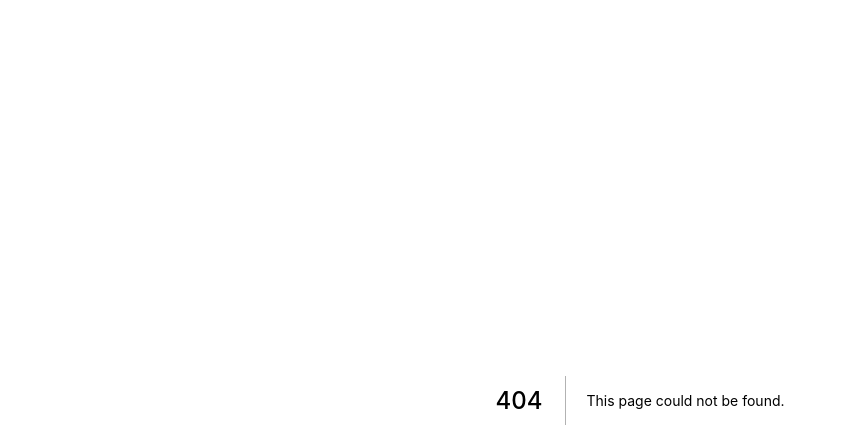
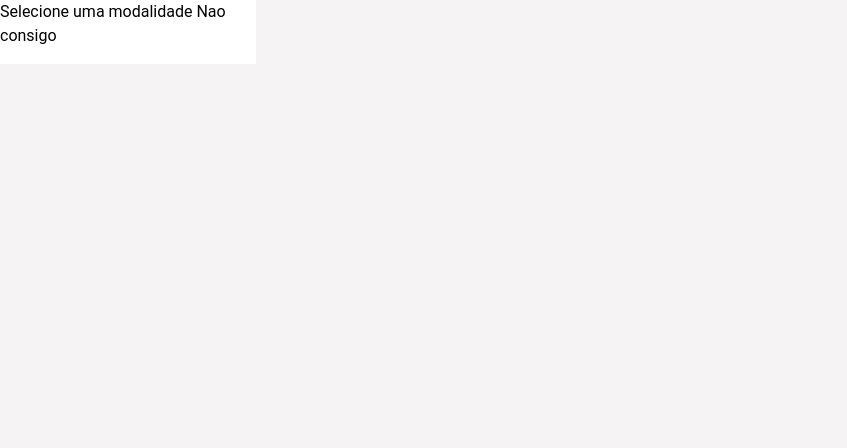
Before and after one commit to gonaloppcc/projetoRAS, a Next.js app in the folder frontend/: page /admin/chooseModality in a window 1280 px wide. Before the commit this address had no page. Shown: the top 448 px of the page, without its empty margins (0-847 px from the left). Built offline with nearby package versions, Linux system fonts and the light colour scheme.

Commit message:
Falta a parte das modalidades

```diff
--- a/frontend/src/components/RegisterSpecialist/index.tsx
+++ b/frontend/src/components/RegisterSpecialist/index.tsx
@@ -4,13 +4,12 @@ import React, {useEffect, useState} from 'react';
 import {InputForm} from '../createBetter/inputForm';
 import {ScrollModalities} from './scrollModalities';
 
-export const RegisterSpecialist = () => {
+export const RegisterSpecialist = (props) => {
     /*
     Get Sports available
     */
 
     // Depois passa para estruturas com nomes e ícones, em cada posição da lista
-    const MOCK_Modalities = ['Futebol', 'Basket', 'Marathon'];
     const [modalities, setModalities] = useState([]);
     const changeModalities = (modality, value) => {
         console.log('Change state');
@@ -126,7 +125,7 @@ export const RegisterSpecialist = () => {
                             />
                             <ScrollModalities
                                 changeModality={changeModalities}
-                                modalities={MOCK_Modalities}
+                                modalities={props.modalities}
                                 maybeError={formErrors.modalities}
                             />
 
--- /dev/null
+++ b/frontend/src/pages/admin/chooseModality.tsx
@@ -0,0 +1,21 @@
+import type {NextPage} from 'next';
+import Head from 'next/head';
+import Image from 'next/image';
+import {ScrollModalities} from '../../components/RegisterSpecialist/scrollModalities';
+
+const MOCK_Modalities = ['Futebol', 'Basket', 'Marathon'];
+const Home: NextPage = () => {
+    return (
+        <>
+            <div className="gap-8 h-screen w-screen bg-CULTURED">
+                <div className="relative pl-1/2 h-64 w-64">
+                    <div className="bg-white absolute inset-x-0 top-0 h-16">
+                        Selecione uma modalidade Nao consigo
+                    </div>
+                </div>
+            </div>
+        </>
+    );
+};
+
+export default Home;
--- a/frontend/src/pages/admin/register.tsx
+++ b/frontend/src/pages/admin/register.tsx
@@ -3,10 +3,11 @@ import Head from 'next/head';
 import Image from 'next/image';
 import {RegisterSpecialist} from '../../components/RegisterSpecialist';
 
+const MOCK_Modalities = ['Futebol', 'Basket', 'Marathon'];
 const Home: NextPage = () => {
     return (
         <>
-            <RegisterSpecialist />
+            <RegisterSpecialist modalities={MOCK_Modalities} />
         </>
     );
 };
```
